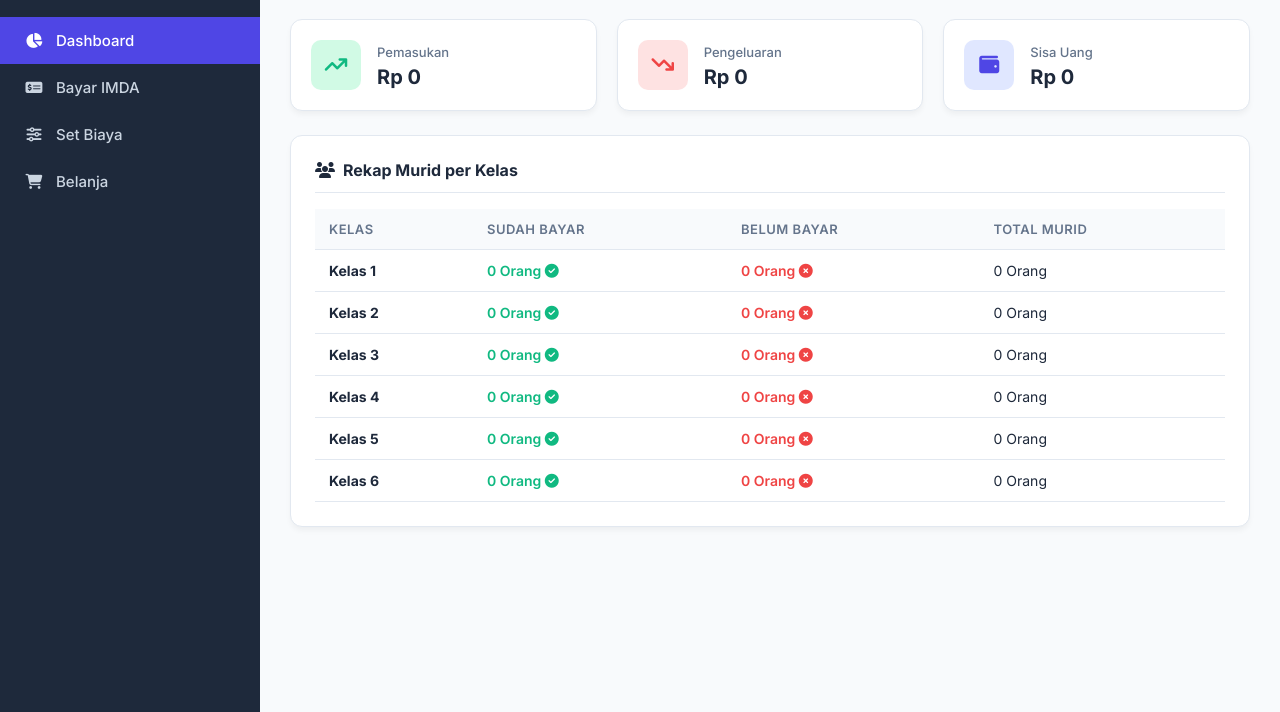
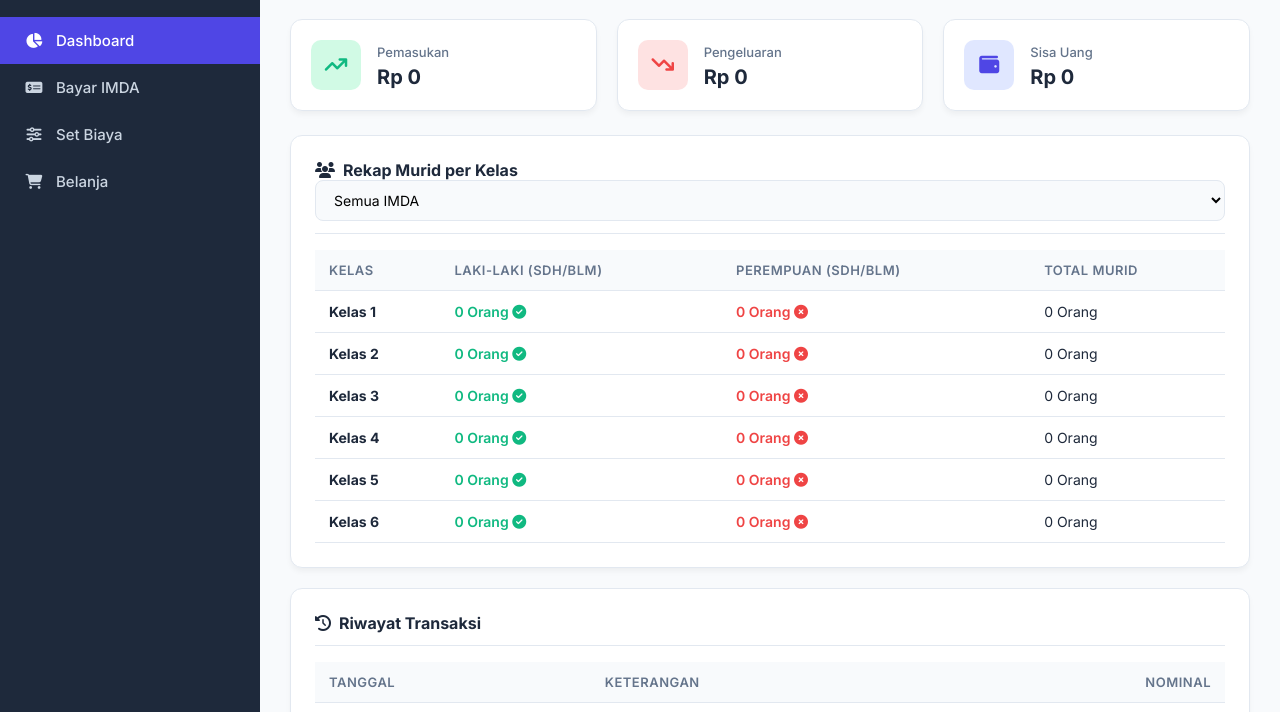
Before and after one commit to shohibunnalaini01-bit/keuangan-imda-b10, a plain HTML site: page index.html in a window 1280 px wide. Shown: the part 88-800 px from the top of the page. Drawn offline with nearby package versions, Linux system fonts and the light colour scheme; no server answers.

Commit message:
Update index.html

```diff
--- a/index.html
+++ b/index.html
@@ -8,6 +8,7 @@
     <link rel="preconnect" href="https://fonts.googleapis.com">
     <link href="https://fonts.googleapis.com/css2?family=Inter:wght@300;400;500;600;700&display=swap" rel="stylesheet">
     <link rel="stylesheet" href="style.css">
+    <script src="https://cdn.sheetjs.com/xlsx-0.20.0/package/dist/xlsx.full.min.js"></script>
 </head>
 <body>
 
@@ -35,10 +36,14 @@
 
             <!-- DASHBOARD -->
             <div id="dashboard" class="section active">
-                <div class="page-header">
-                    <h2>Dashboard</h2>
-                    <p>Ringkasan keuangan dan status pembayaran</p>
+                <div class="page-header" style="display: flex; justify-content: space-between; align-items: center; flex-wrap: wrap; gap: 10px;">
+                    <div>
+                        <h2>Dashboard</h2>
+                        <p>Ringkasan keuangan dan status pembayaran</p>
+                    </div>
+                    <button class="btn btn-primary" onclick="exportToExcel()"><i class="fas fa-file-excel"></i> Export Excel</button>
                 </div>
+
                 <div class="stats-grid">
                     <div class="stat-card income">
                         <div class="stat-icon"><i class="fas fa-arrow-trend-up"></i></div>
@@ -53,11 +58,44 @@
                         <div class="stat-info"><span>Sisa Uang</span><h3 id="saldo">Rp 0</h3></div>
                     </div>
                 </div>
+
+                <!-- CARD REKAP DENGAN FILTER IMDA -->
                 <div class="card">
-                    <div class="card-header"><h3><i class="fas fa-users"></i> Rekap Murid per Kelas</h3></div>
+                    <div class="card-header">
+                        <h3><i class="fas fa-users"></i> Rekap Murid per Kelas</h3>
+                        <select id="recapFilterImda" onchange="loadDashboard()" class="filter-inline">
+                            <option value="ALL">Semua IMDA</option>
+                            <option value="I">IMDA I</option>
+                            <option value="II">IMDA II</option>
+                            <option value="III">IMDA III</option>
+                        </select>
+                    </div>
                     <div class="table-responsive">
                         <table id="dashboardTable">
-                            <thead><tr><th>Kelas</th><th>Sudah Bayar</th><th>Belum Bayar</th><th>Total Murid</th></tr></thead>
+                            <thead>
+                                <tr>
+                                    <th>Kelas</th>
+                                    <th>Laki-laki (Sdh/Blm)</th>
+                                    <th>Perempuan (Sdh/Blm)</th>
+                                    <th>Total Murid</th>
+                                </tr>
+                            </thead>
+                            <tbody></tbody>
+                        </table>
+                    </div>
+                </div>
+
+                <div class="card" style="margin-top: 20px;">
+                    <div class="card-header"><h3><i class="fas fa-clock-rotate-left"></i> Riwayat Transaksi</h3></div>
+                    <div class="table-responsive">
+                        <table id="historyTable">
+                            <thead>
+                                <tr>
+                                    <th>Tanggal</th>
+                                    <th>Keterangan</th>
+                                    <th style="text-align: right;">Nominal</th>
+                                </tr>
+                            </thead>
                             <tbody></tbody>
                         </table>
                     </div>
@@ -123,7 +161,7 @@
                 </div>
             </div>
 
-            <!-- SET BIAYA (INPUT SUDAH DIUBAH) -->
+            <!-- SET BIAYA -->
             <div id="setbiaya" class="section">
                 <div class="page-header">
                     <h2>Set Biaya IMDA</h2>
@@ -149,7 +187,7 @@
                 </div>
             </div>
 
-            <!-- BELANJA (INPUT SUDAH DIUBAH) -->
+            <!-- BELANJA -->
             <div id="belanja" class="section">
                 <div class="page-header">
                     <h2>Pengeluaran / Belanja</h2>
```
